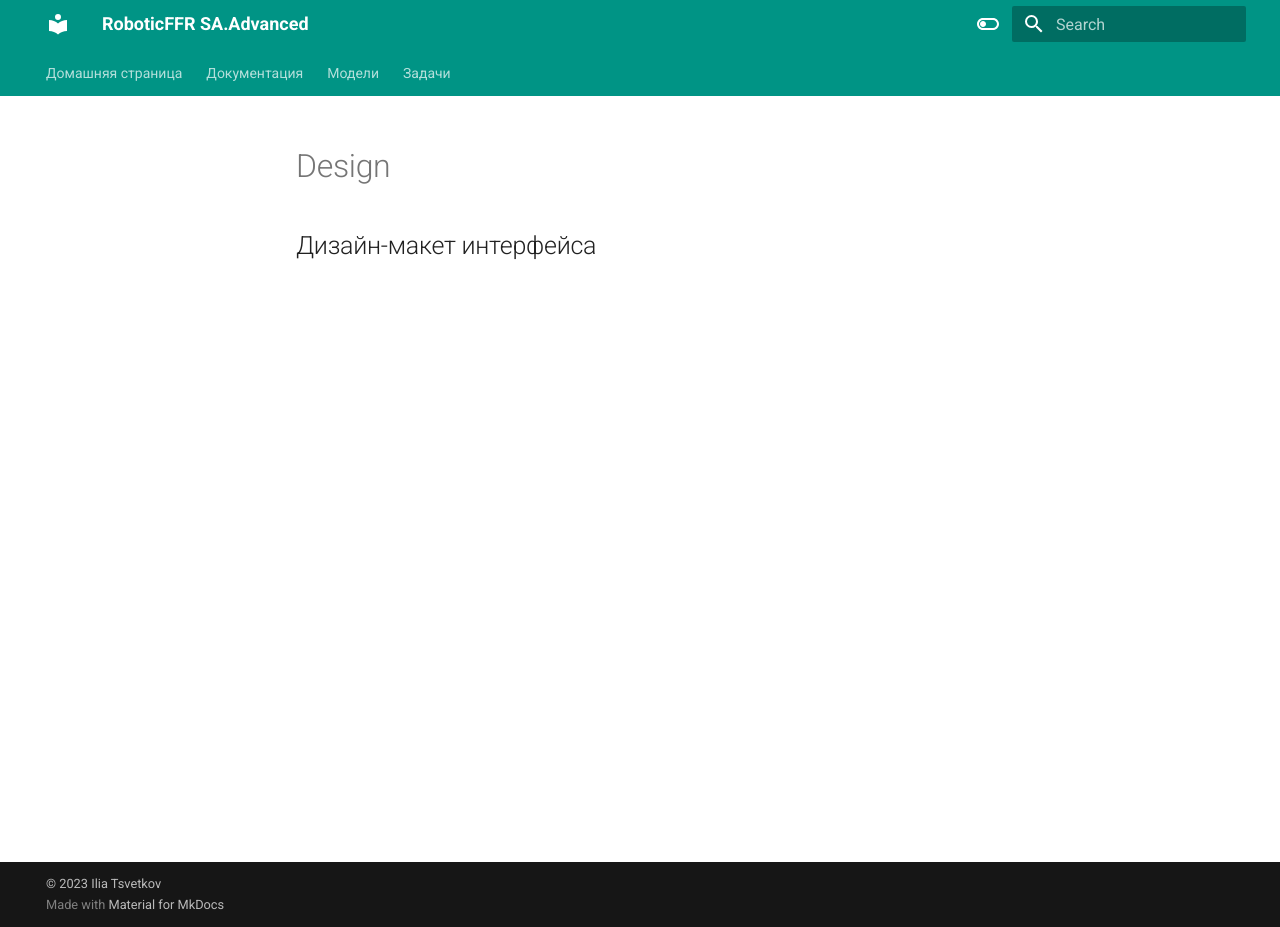
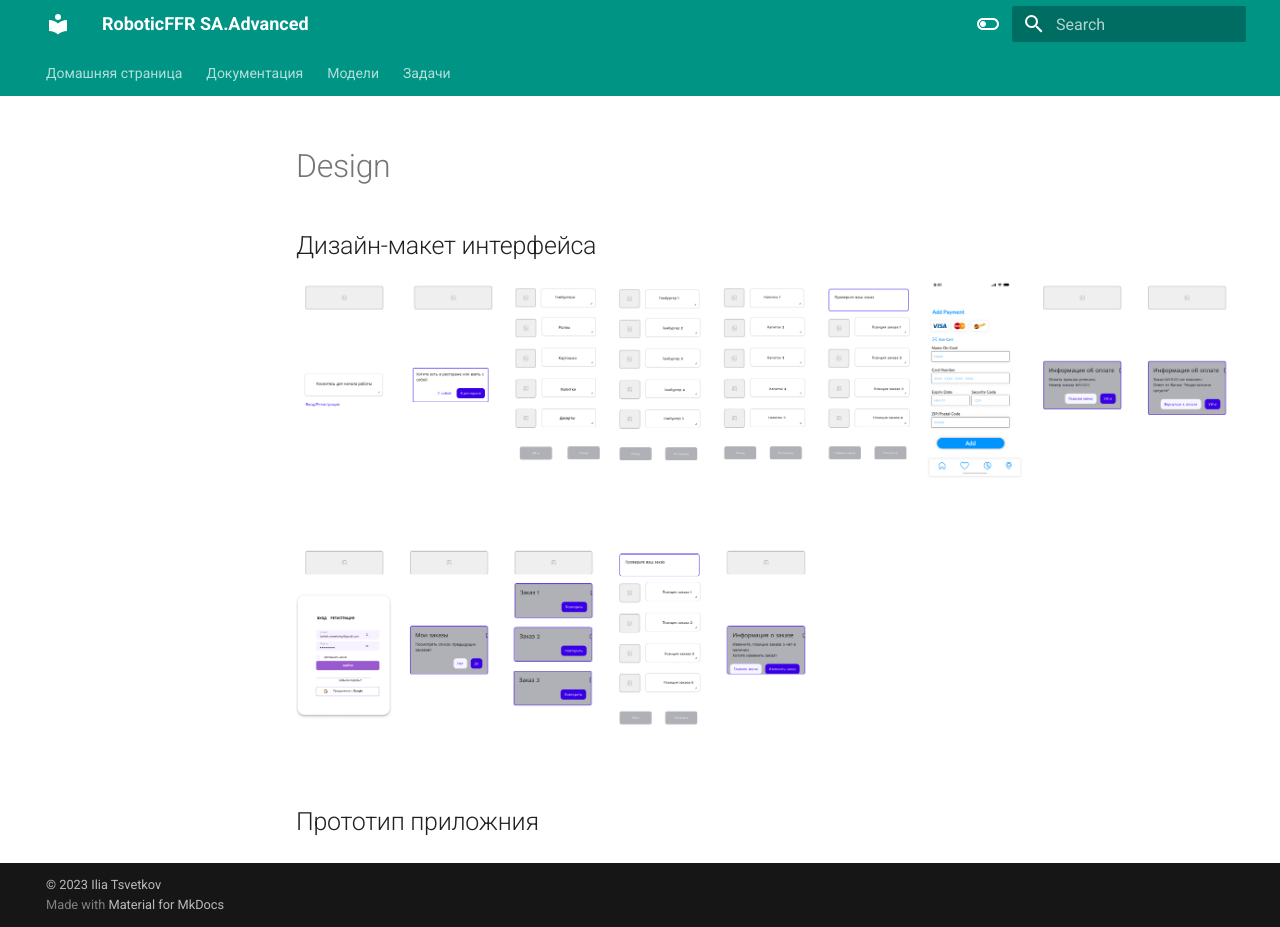
Before and after one commit to tsvetkoviu/RoboFFRv1, an MkDocs documentation site: the page built from docs/design.md, in a window 1280 px wide and 927 px high. Built offline with MkDocs 1.6.1 and Material for MkDocs 9.7.7, drawn with Linux system fonts in a browser that asks for light colours.

Commit message:
Update design.md

```diff
--- a/docs/design.md
+++ b/docs/design.md
@@ -1 +1,5 @@
 ## Дизайн-макет интерфейса
+
+![](diagrams/Wireframe.png)
+
+## Прототип приложния
```
